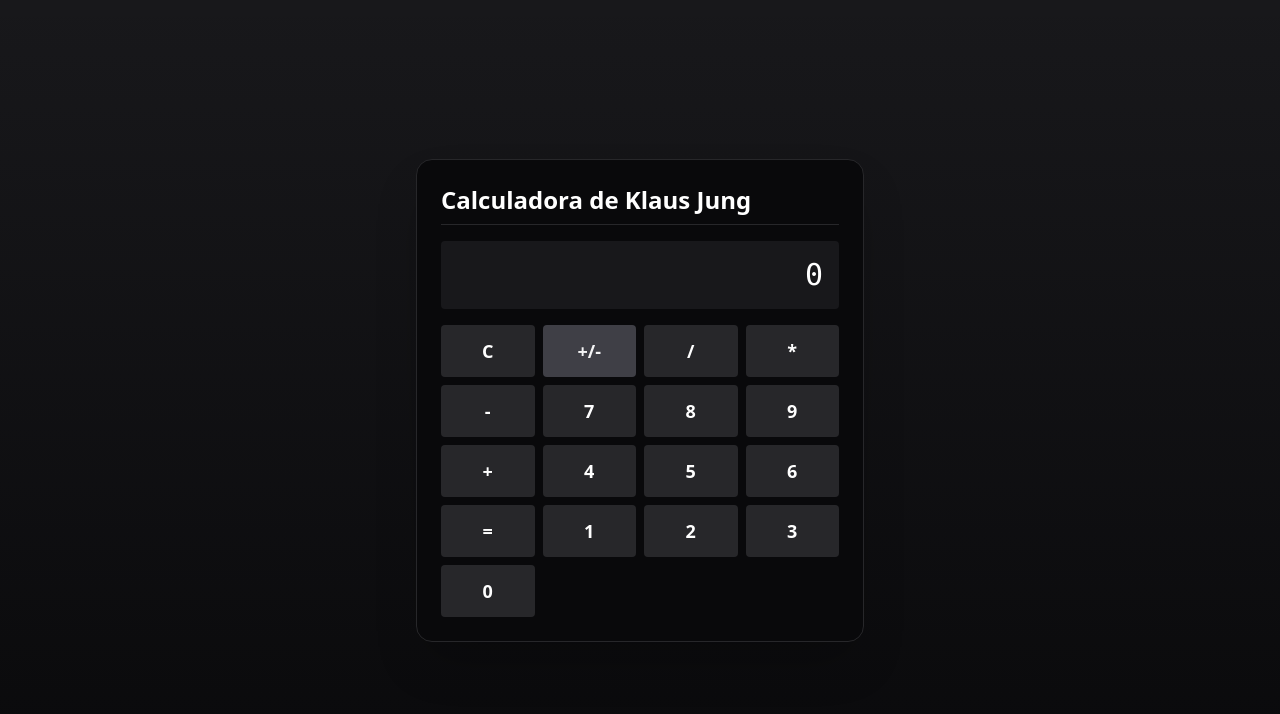
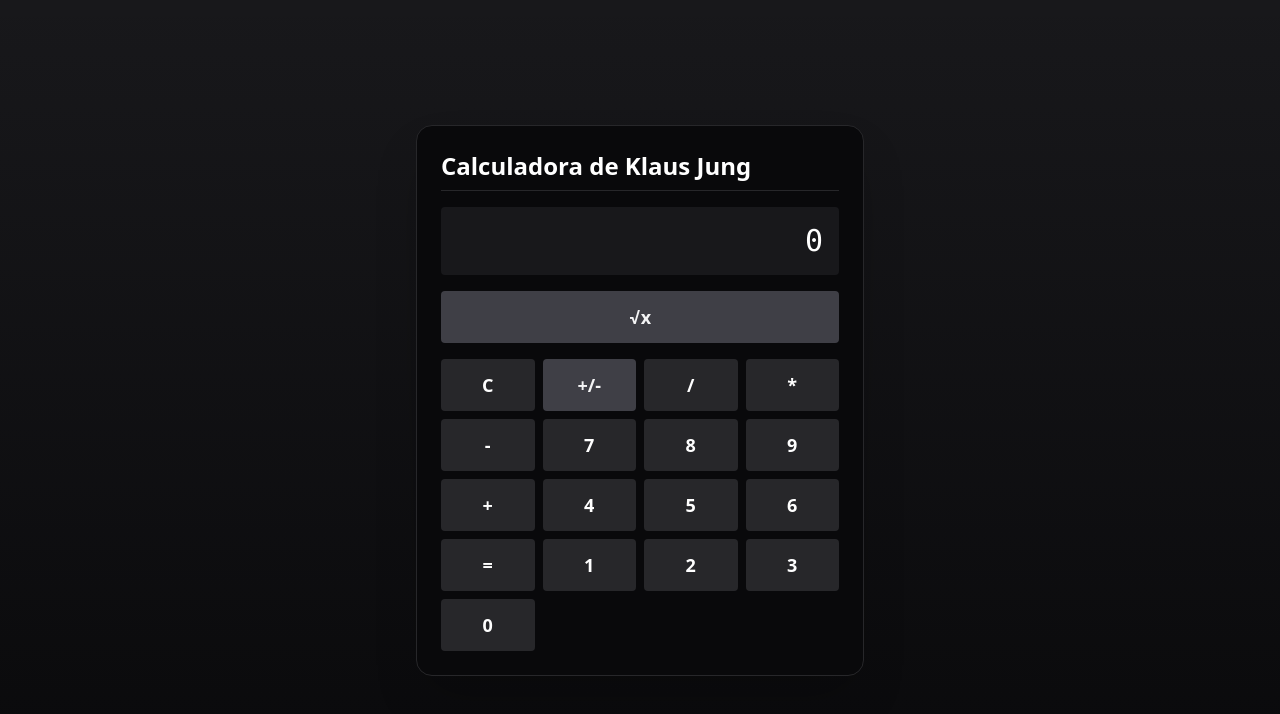
Before and after one commit to ADRIAN-LAYME-PRESI-ORG/CALCULADORA, a Next.js app: page / in a window 1280 px wide. Shown: the top 714 px of the page. Built offline with nearby package versions, Linux system fonts and the light colour scheme.

Commit message:
kalusjung:feat(raiz): agregar operacion de raiz

```diff
--- a/app/calculator.ts
+++ b/app/calculator.ts
@@ -1,4 +1,4 @@
-export type Operation = '+' | '-' | '*' | '/' | 'negate';
+export type Operation = '+' | '-' | '*' | '/' | 'negate' | 'sqrt';
 
 export function negateValue(val: number): number {
   return -val;
@@ -11,6 +11,7 @@ export function calculate(a: number, b: number, op: Operation): number {
     case '*': return a * b;
     case '/': return a / b;
     case 'negate': return -b;
+    case 'sqrt': return Math.sqrt(b);
     default: return b;
   }
 }
--- a/app/page.tsx
+++ b/app/page.tsx
@@ -43,6 +43,12 @@ export default function Home() {
       </div>
 
       {/* Teclado: LÍNEA CRÍTICA DE CONFLICTO (ambos insertarán filas/botones aquí) */}
+      <div className="grid grid-cols-1 gap-2 mb-2">
+        <button className="btn btn-fn" onClick={() => {
+          const val = parseFloat(display);
+          setDisplay(String(calculate(0, val, 'sqrt')));
+        }}>√x</button>
+      </div>
       <div className="grid grid-cols-4 gap-2">
         {/* Fila 1: Acciones básicas */}
         <button className="btn bg-red-500" onClick={() => setDisplay('0')}>C</button>
```
